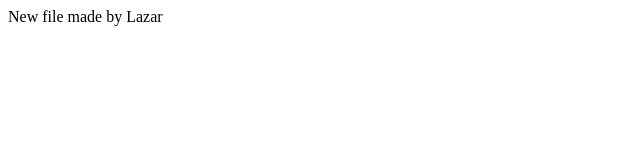
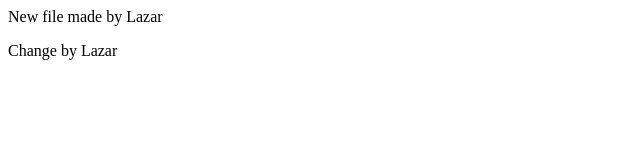
Before and after one commit to lazaruni/kontrolno, a plain HTML site: page index.html in a window 1280 px wide. Shown: the whole page, without its empty margins (0-640 px from the left). Drawn offline with Linux system fonts and the light colour scheme.

Commit message:
my index.html change

```diff
--- a/index.html
+++ b/index.html
@@ -1 +1,2 @@
 <p>New file made by Lazar</p>
+<p>Change by Lazar</p>
```
